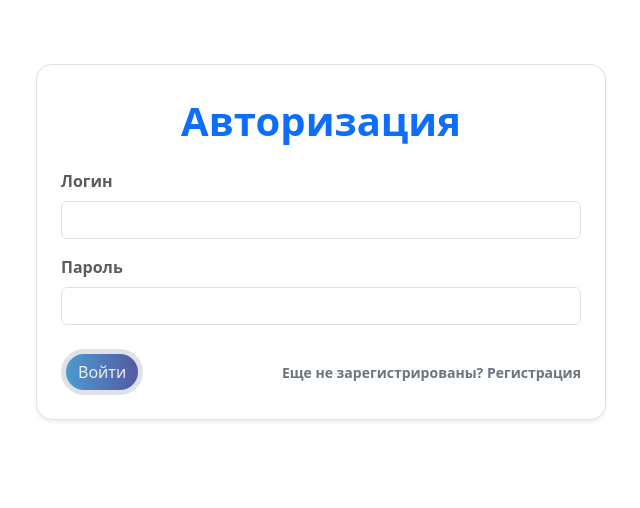
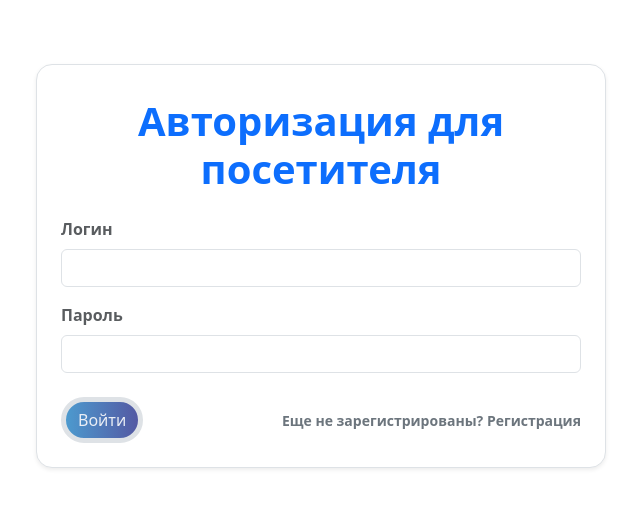
Before and after one commit to pavel4578/-junior, a PHP site: page /formavto.php in a window 1280 px wide. Shown: the part 66-574 px from the top of the page, without its empty margins (319-959 px from the left). Run offline with PHP 8.4, Linux system fonts and the light colour scheme.

Commit message:
finished

```diff
--- a/formavto.php
+++ b/formavto.php
@@ -6,7 +6,7 @@ include 'temp/bd.php';
 <div class="row mt-5">
     <div class="col-3"></div>
         <form method="post" action="avto.php" class="col-6 bg-white p-4 rounded-4 shadow-sm border">
-        <h1 class="mb-4 pt-2 fw-bold text-center text-primary">Авторизация</h1>
+        <h1 class="mb-4 pt-2 fw-bold text-center text-primary">Авторизация для посетителя</h1>
 
         <div class="mb-3">
             <label for="exampleInputPassword1" class="form-label fw-semibold text-muted">Логин</label>
```
